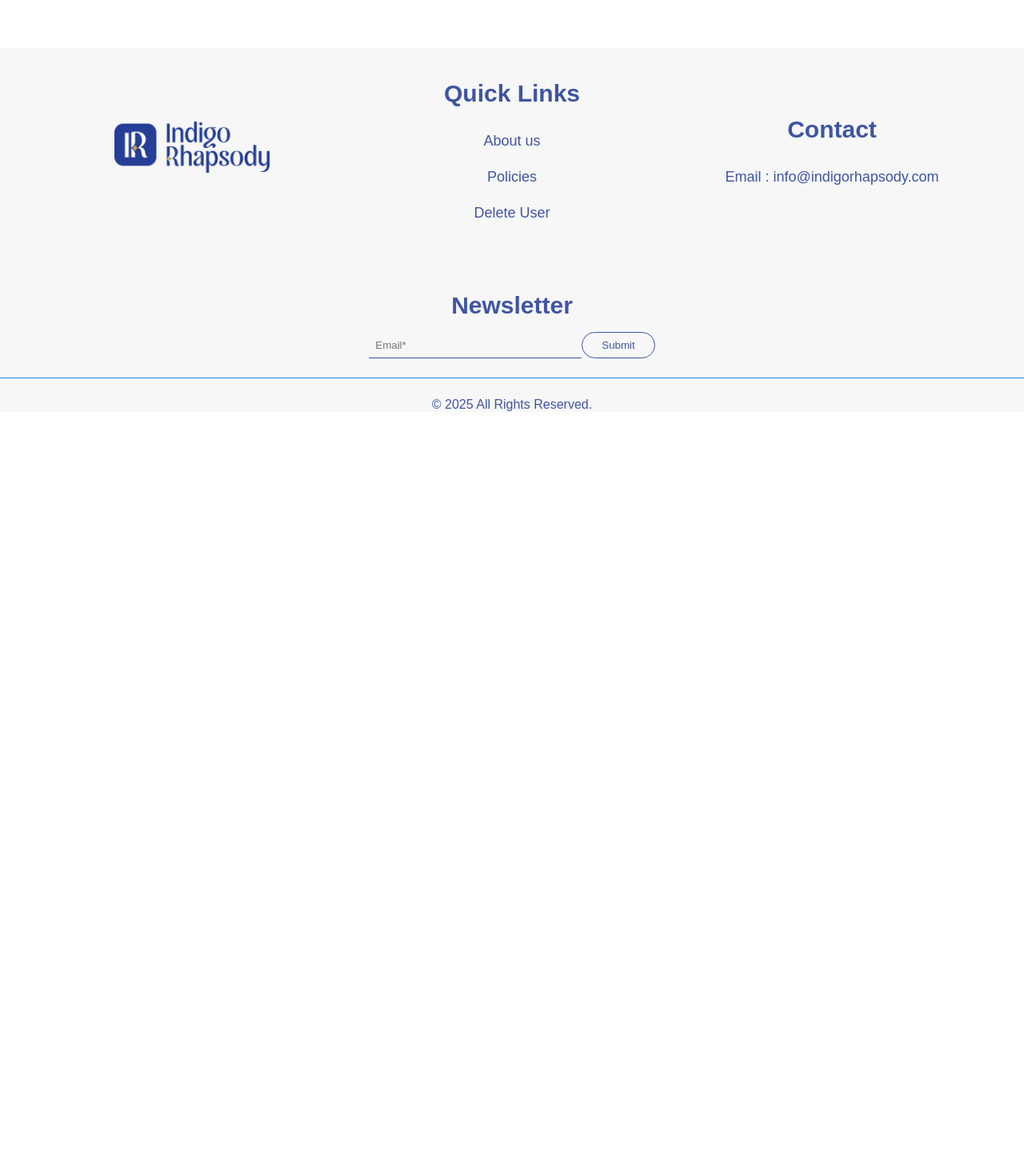
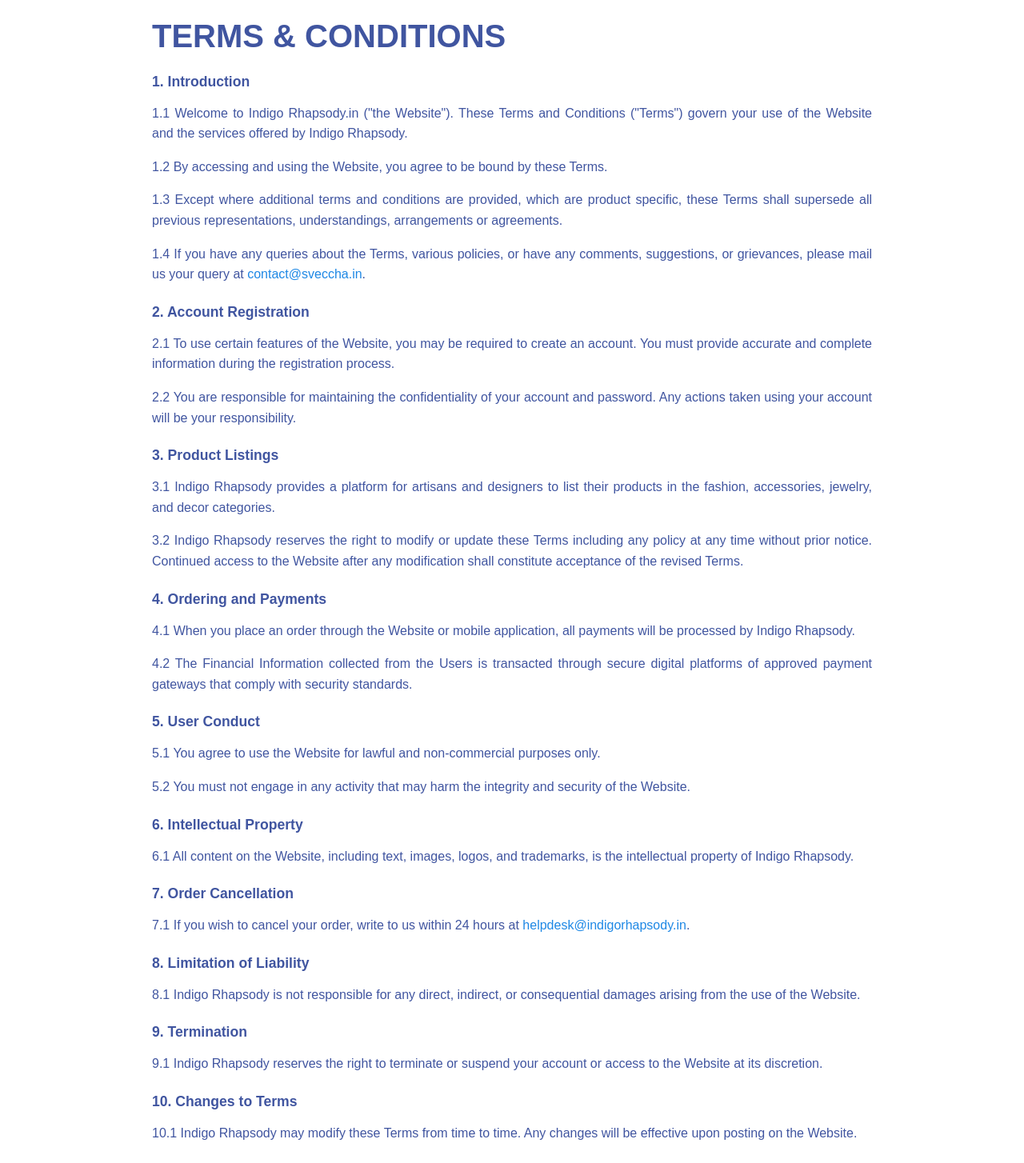
Before and after one commit to Dundanagoudp/indiorbapsody, a React (Vite) app: page /policies in a window 1280 px wide. Shown: the part 1660-3114 px from the top of the page at 80% size. Before the commit the page ends 2205 px from the top, so only its background shows below. Built offline with nearby package versions, Linux system fonts and the light colour scheme.

Commit message:
terms and condtions

```diff
--- a/src/components/policiessection/Policies.jsx
+++ b/src/components/policiessection/Policies.jsx
@@ -130,6 +130,84 @@
           🏢 Indigo Rhapsody, Bengaluru, India
         </Paragraph>
       </Section>
+
+      <Title>TERMS & CONDITIONS</Title>
+
+      <Section>
+        <SectionTitle>1. Introduction</SectionTitle>
+        <Paragraph>
+          1.1 Welcome to Indigo Rhapsody.in ("the Website"). These Terms and Conditions ("Terms") govern your use of the Website and the services offered by Indigo Rhapsody.
+        </Paragraph>
+        <Paragraph>1.2 By accessing and using the Website, you agree to be bound by these Terms.</Paragraph>
+        <Paragraph>
+          1.3 Except where additional terms and conditions are provided, which are product specific, these Terms shall supersede all previous representations, understandings, arrangements or agreements.
+        </Paragraph>
+        <Paragraph>
+          1.4 If you have any queries about the Terms, various policies, or have any comments, suggestions, or grievances, please mail us your query at <a href="mailto:contact@sveccha.in">contact@sveccha.in</a>.
+        </Paragraph>
+      </Section>
+
+      <Section>
+        <SectionTitle>2. Account Registration</SectionTitle>
+        <Paragraph>
+          2.1 To use certain features of the Website, you may be required to create an account. You must provide accurate and complete information during the registration process.
+        </Paragraph>
+        <Paragraph>2.2 You are responsible for maintaining the confidentiality of your account and password. Any actions taken using your account will be your responsibility.</Paragraph>
+      </Section>
+
+      <Section>
+        <SectionTitle>3. Product Listings</SectionTitle>
+        <Paragraph>3.1 Indigo Rhapsody provides a platform for artisans and designers to list their products in the fashion, accessories, jewelry, and decor categories.</Paragraph>
+        <Paragraph>
+          3.2 Indigo Rhapsody reserves the right to modify or update these Terms including any policy at any time without prior notice. Continued access to the Website after any modification shall constitute acceptance of the revised Terms.
+        </Paragraph>
+      </Section>
+
+      <Section>
+        <SectionTitle>4. Ordering and Payments</SectionTitle>
+        <Paragraph>
+          4.1 When you place an order through the Website or mobile application, all payments will be processed by Indigo Rhapsody.
+        </Paragraph>
+        <Paragraph>
+          4.2 The Financial Information collected from the Users is transacted through secure digital platforms of approved payment gateways that comply with security standards.
+        </Paragraph>
+      </Section>
+
+      <Section>
+        <SectionTitle>5. User Conduct</SectionTitle>
+        <Paragraph>5.1 You agree to use the Website for lawful and non-commercial purposes only.</Paragraph>
+        <Paragraph>5.2 You must not engage in any activity that may harm the integrity and security of the Website.</Paragraph>
+      </Section>
+
+      <Section>
+        <SectionTitle>6. Intellectual Property</SectionTitle>
+        <Paragraph>6.1 All content on the Website, including text, images, logos, and trademarks, is the intellectual property of Indigo Rhapsody.</Paragraph>
+      </Section>
+
+      <Section>
+        <SectionTitle>7. Order Cancellation</SectionTitle>
+        <Paragraph>7.1 If you wish to cancel your order, write to us within 24 hours at <a href="mailto:helpdesk@indigorhapsody.in">helpdesk@indigorhapsody.in</a>.</Paragraph>
+      </Section>
+
+      <Section>
+        <SectionTitle>8. Limitation of Liability</SectionTitle>
+        <Paragraph>8.1 Indigo Rhapsody is not responsible for any direct, indirect, or consequential damages arising from the use of the Website.</Paragraph>
+      </Section>
+
+      <Section>
+        <SectionTitle>9. Termination</SectionTitle>
+        <Paragraph>9.1 Indigo Rhapsody reserves the right to terminate or suspend your account or access to the Website at its discretion.</Paragraph>
+      </Section>
+
+      <Section>
+        <SectionTitle>10. Changes to Terms</SectionTitle>
+        <Paragraph>10.1 Indigo Rhapsody may modify these Terms from time to time. Any changes will be effective upon posting on the Website.</Paragraph>
+      </Section>
+
+      <Section>
+        <SectionTitle>11. Contact</SectionTitle>
+        <Paragraph>11.1 For any queries, contact us at <a href="mailto:contact@sveccha.in">contact@sveccha.in</a>.</Paragraph>
+      </Section>
     </PoliciesContainer>
   );
 };
--- a/src/components/policiessection/Policies.styles.js
+++ b/src/components/policiessection/Policies.styles.js
@@ -28,7 +28,7 @@
   }
 
   @media (max-width: ${theme.breakpoints.mobile}) {
-    font-size: 38px;
+    font-size: 28px;
   }
 `;
 
```
